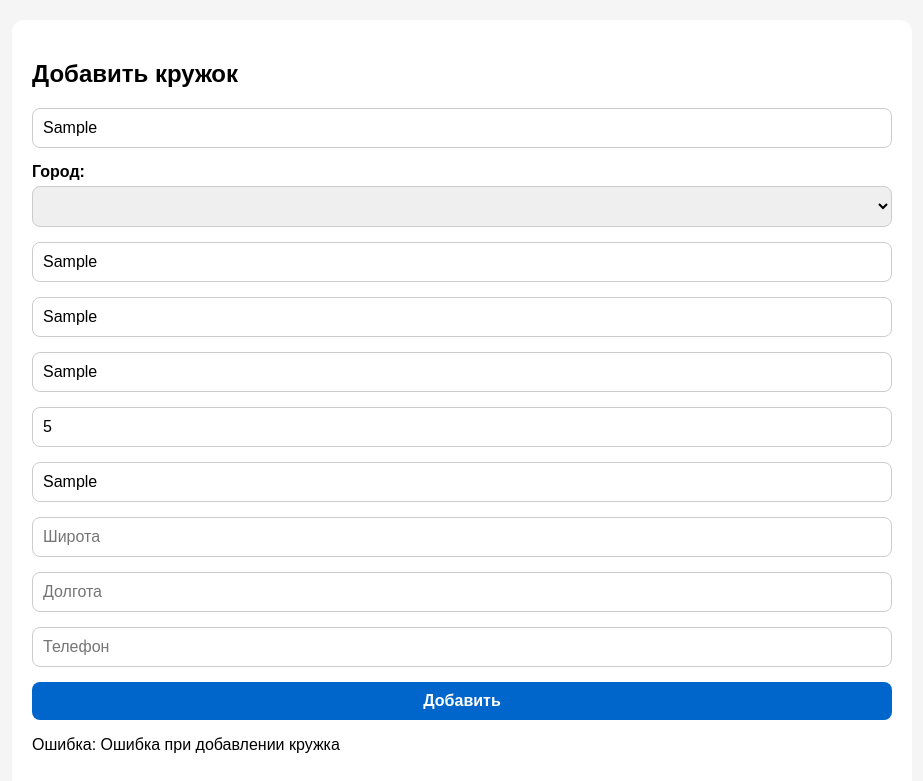
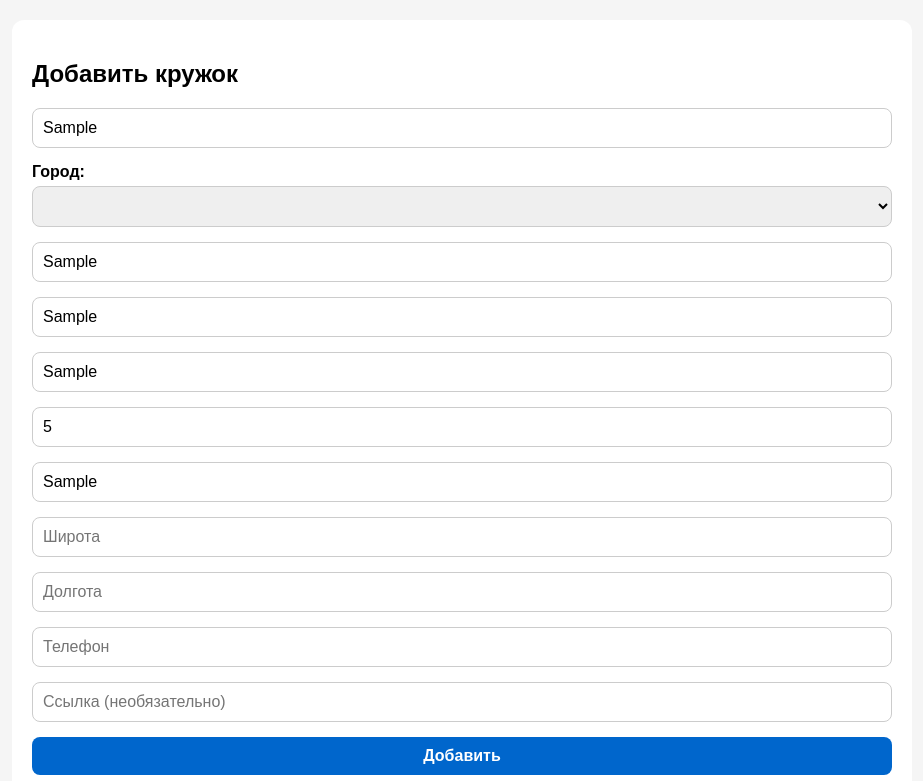
Before and after one commit to UV16-B/Club-Map, a website: page views/admin.html in a window 1280 px wide. Both pictures are taken after typing "Sample", "Sample", "Sample", "Sample", "5", "Sample" into the empty fields and a click on the button "Добавить". Shown: the top 781 px of the page, without its empty margins (178-1101 px from the left). Drawn offline with Linux system fonts and the light colour scheme; files that its build step writes are made by us from their sources; no server answers.

Commit message:
Добавление нового поля для ссылки кружка в панели админа

```diff
--- a/public/js/admin.js
+++ b/public/js/admin.js
@@ -15,7 +15,8 @@ document.getElementById('add-club-form').addEventListener('submit', async (e) =>
             parseFloat(document.getElementById('lat').value),
             parseFloat(document.getElementById('lon').value)
         ],
-        contact: document.getElementById('contact').value
+        contact: document.getElementById('contact').value,
+        link: document.getElementById('link').value
     };
     try {
         const response = await fetch('/api/clubs', {
--- a/views/admin.html
+++ b/views/admin.html
@@ -26,6 +26,7 @@
             <input id="lat" placeholder="Широта">
             <input id="lon" placeholder="Долгота">
             <input id="contact" placeholder="Телефон">
+            <input id="link" placeholder="Ссылка (необязательно)">
             <button type="submit">Добавить</button>
         </form>
         <p id="message"></p>
```
Also changed, not shown: data/images/club2.png (deleted), 1 other file.
